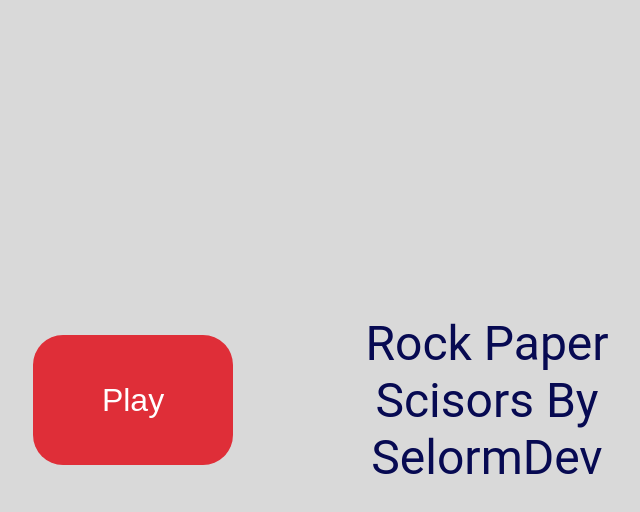
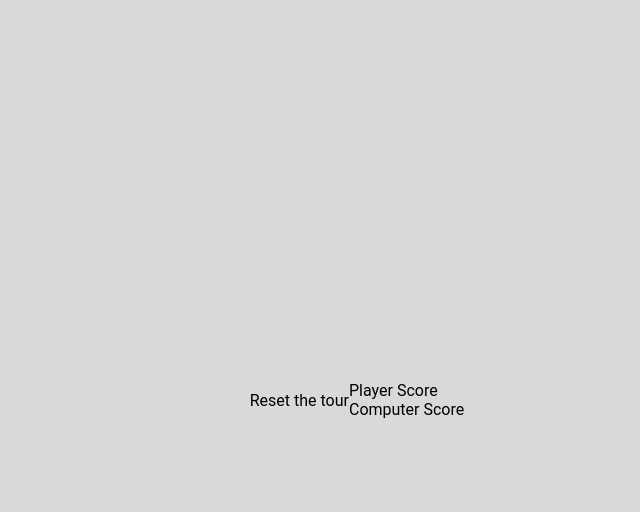
Before and after one commit to SelormDev/rock-paper-scissors, a plain HTML site: page index.html in a window 1280 px wide. Both pictures are taken after a click on the button "Play". Shown: the whole page, without its empty margins (283-923 px from the left). Drawn offline with Linux system fonts and the light colour scheme.

Commit message:
Made first UI interface

```diff
--- a/app.js
+++ b/app.js
@@ -23,13 +23,10 @@ function computerSelection() {
   switch (Math.floor(Math.random() * 3)) {
     case 0:
       return "rock";
-      break;
     case 1:
       return "paper";
-      break;
     case 2:
       return "scissors";
-      break;
     default:
       return "Error";
   }
@@ -94,12 +91,14 @@ const playGame = function () {
 
 // playGame();
 
-//  UI Functionality
+/* ----------------------------------------------------- */
+
+// --------------- UI Functionality --------------------
 
 let container = document.querySelector(".container");
 
 let containerDiv = document.createElement("div");
-let headerMessage = document.createElement("h2");
+// let headerMessage = document.createElement("h2");
 let btn = document.createElement("button");
 let message = document.createElement("p");
 let reset = document.createElement("p");
@@ -113,6 +112,35 @@ const firstUI = () => {
   message.classList.add("p");
   container.appendChild(btn);
   container.appendChild(message);
+
+  btn.addEventListener("click", secondUI);
+  changeUI("secondUI");
+};
+
+const secondUI = () => {
+  message.textContent = "Rock Paper Scisors By SelormDev";
+  reset.textContent = "Reset the tour";
+
+  computerChoice.textContent = "Computer Score";
+  playerChoice.textContent = "Player Score";
+  containerDiv.appendChild(playerChoice);
+  containerDiv.appendChild(computerChoice);
+
+  container.appendChild(message);
+  container.appendChild(reset);
+  container.appendChild(containerDiv);
+
+  changeUI("firstUI");
+};
+
+const changeUI = function (ui) {
+  if (ui === "secondUI") {
+    container.removeChild(reset);
+    container.removeChild(containerDiv);
+  } else if (ui === "firstUI") {
+    container.removeChild(btn);
+    container.removeChild(message);
+  }
 };
 
 firstUI();
--- a/index.html
+++ b/index.html
@@ -7,7 +7,7 @@
     <link rel="stylesheet" href="style.css" />
   </head>
   <body>
-    <div class="container"></div>
+    <div class="container first-ui second-ui"></div>
     <script src="./app.js"></script>
   </body>
 </html>
--- a/style.css
+++ b/style.css
@@ -12,7 +12,7 @@ body {
   align-items: center;
 }
 
-.container {
+.first-ui {
   width: 100%;
   height: 100vh;
   display: flex;
@@ -21,7 +21,7 @@ body {
   padding: 20%;
 }
 
-button {
+.btn {
   width: 200px;
   height: 130px;
   border: none;
```
